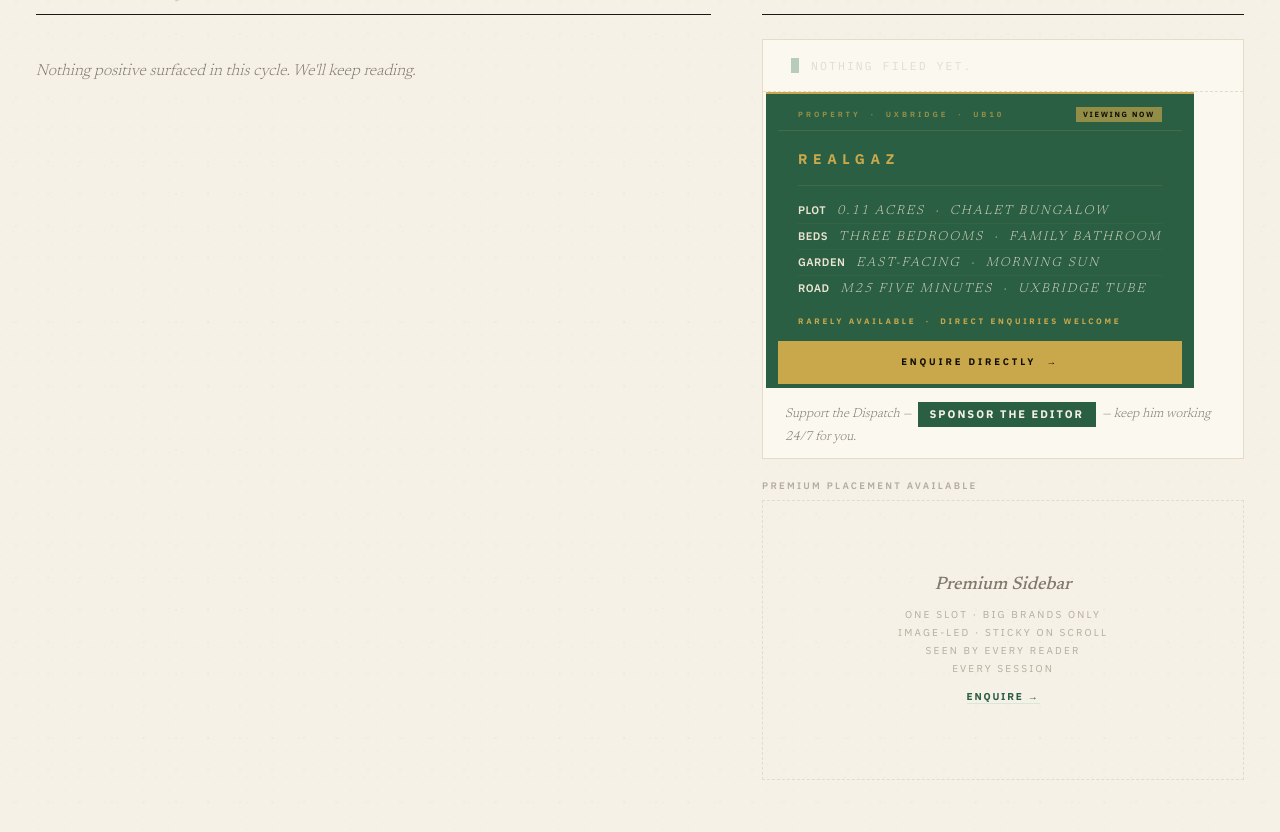
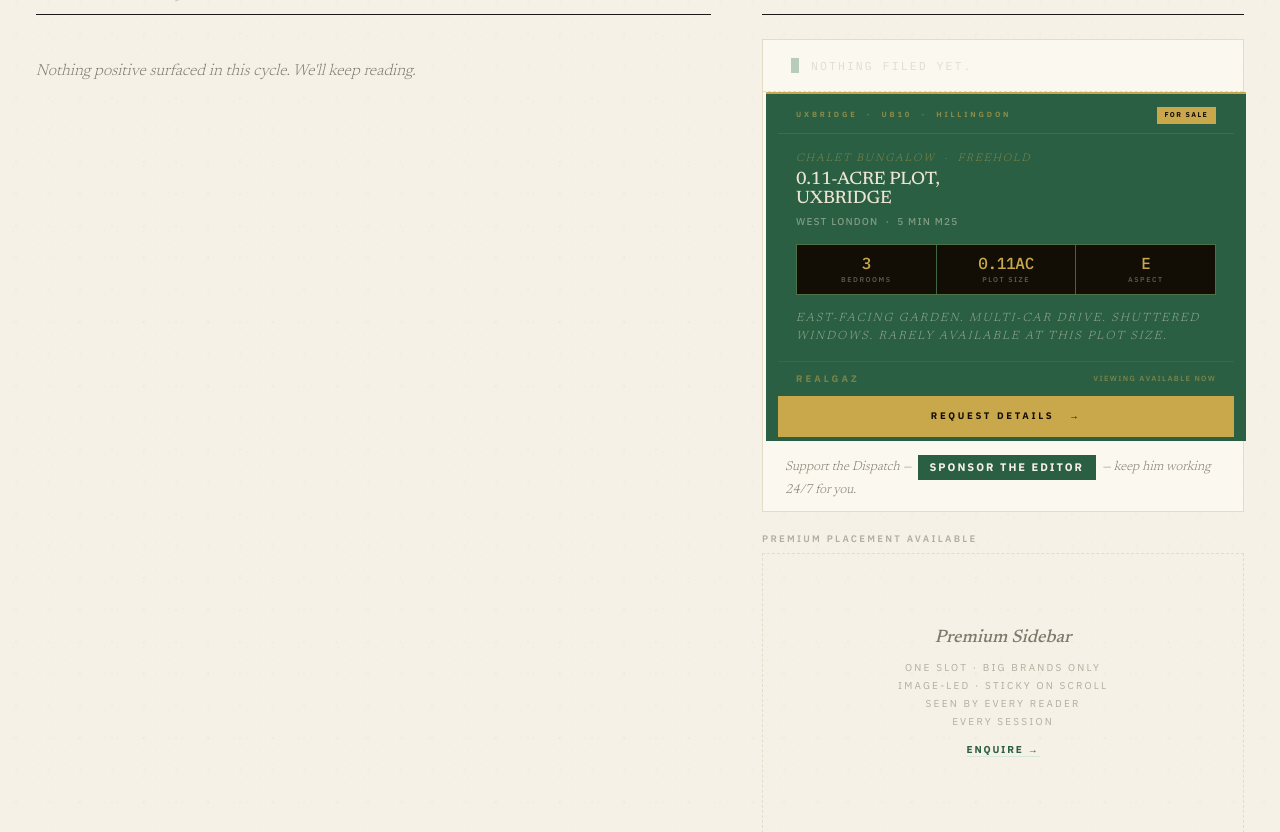
Before and after one commit to The-Code-Cauldron/MeDea, a Flask app: page / in a window 1280 px wide. Shown: the part 782-1614 px from the top of the page. Run offline with Flask 3, Linux system fonts and the light colour scheme; data that the repository does not hold is empty; some libraries are stand-ins or nearby versions.

Commit message:
REALGAZ: Savills-quality rebuild, full-width. Finance: Seeking Alpha + WSJ Markets feeds. Finance topic added.

```diff
--- a/app.py
+++ b/app.py
@@ -64,6 +64,9 @@ FEEDS = [
     ('The Register',        'https://www.theregister.com/headlines.atom',           'Technology',    'https://www.theregister.com'),
     ('Carbon Brief',        'https://www.carbonbrief.org/feed/',                    'Environment',   'https://www.carbonbrief.org'),
     ('Al-Monitor',          'https://www.al-monitor.com/rss',                       'Middle East',   'https://www.al-monitor.com'),
+    # Finance — market intelligence, insider trades, congressional activity
+    ('Seeking Alpha',       'https://seekingalpha.com/market_currents.xml',          'Finance',       'https://seekingalpha.com'),
+    ('WSJ Markets',         'https://feeds.a.dj.com/rss/RSSMarketsMain.xml',         'Finance',       'https://www.wsj.com/news/markets'),
 ]
 
 PRO_SOURCE_CAP      = 4
@@ -182,6 +185,13 @@ _TOPIC_RULES = [
         r'\b(?:hospital|nhs|cancer|mental health|drug|vaccine|disease|medical|patient|health|'
         r'treatment|clinical|gp|surgery|pandemic|outbreak|virus|drug|medicine|obesity|'
         r'dementia|stroke|diabetes|ambulance|a&e|emergency|wellbeing|pharmaceutical)\b', re.I)),
+    ('Finance',       re.compile(
+        r'\b(?:insider trading|congressional trade|sec filing|form 4|hedge fund|'
+        r'private equity|venture capital|\bipo\b|earnings report|quarterly results|'
+        r'merger|acquisition|short sell|activist investor|proxy fight|'
+        r'nasdaq|nyse|ftse|s&p 500|dow jones|\bforex\b|commodity|commodities|'
+        r'equities|portfolio|derivatives|options|futures|yield curve|bond market|'
+        r'wall street|seeking alpha|market cap|share price|stock price)\b', re.I)),
     ('Economy',       re.compile(
         r'\b(?:inflation|gdp|recession|bank|interest rate|mortgage|housing|wages|cost of living|'
         r'economy|market|budget|tax|trade|tariff|investment|growth|poverty|unemployment|'
--- a/templates/index.html
+++ b/templates/index.html
@@ -930,50 +930,78 @@
   /* ── REALGAZ property ad unit ── */
   /* ── REALGAZ premium property ad ── */
   .realgaz-ad{
-    display:block;text-decoration:none;
-    background:#120e06;
+    display:block;width:100%;box-sizing:border-box;
+    text-decoration:none;background:#120e06;
     border-top:2px solid #c9a84c;
-    transition:opacity .15s;
-  }
-  .realgaz-ad:hover{opacity:.93}
-  .rg-head{
-    padding:9px 20px 8px;
-    border-bottom:1px solid rgba(201,168,76,.18);
+    transition:opacity .15s;overflow:hidden;
+  }
+  .realgaz-ad:hover{opacity:.94}
+  .rg-location{
+    padding:9px 18px;border-bottom:1px solid rgba(201,168,76,.16);
     display:flex;align-items:center;justify-content:space-between;
   }
-  .rg-eye{
-    font-family:var(--sans);font-size:7.5px;letter-spacing:.40em;
-    text-transform:uppercase;font-weight:700;color:rgba(201,168,76,.65);
-  }
-  .rg-badge{
-    font-family:var(--sans);font-size:7.5px;letter-spacing:.22em;
-    text-transform:uppercase;font-weight:700;
-    color:#120e06;background:rgba(201,168,76,.65);padding:2px 7px;
-  }
-  .rg-body{padding:18px 20px 0}
+  .rg-loc-text{
+    font-family:var(--sans);font-size:7.5px;letter-spacing:.38em;
+    text-transform:uppercase;font-weight:700;color:rgba(201,168,76,.6);
+  }
+  .rg-status{
+    font-family:var(--sans);font-size:7px;letter-spacing:.20em;text-transform:uppercase;
+    font-weight:700;color:#120e06;background:#c9a84c;padding:3px 8px;
+  }
+  .rg-main{padding:16px 18px 14px}
+  .rg-type{
+    font-family:var(--serif);font-size:11px;font-style:italic;font-weight:300;
+    color:rgba(201,168,76,.55);margin-bottom:4px;
+  }
+  .rg-address{
+    font-family:var(--serif);font-size:18px;font-weight:500;
+    letter-spacing:-.01em;color:#ece4d2;line-height:1.1;margin-bottom:4px;
+    font-variation-settings:"opsz" 18;
+  }
+  .rg-locale{
+    font-family:var(--sans);font-size:10px;letter-spacing:.12em;
+    color:rgba(236,228,210,.45);text-transform:uppercase;font-weight:500;
+  }
+  .rg-stats{
+    display:grid;grid-template-columns:1fr 1fr 1fr;
+    gap:1px;background:rgba(201,168,76,.12);
+    margin:14px 0;border:1px solid rgba(201,168,76,.12);
+  }
+  .rg-stat{
+    background:#120e06;padding:10px 10px 8px;text-align:center;
+  }
+  .rg-stat-val{
+    font-family:var(--mono);font-size:16px;font-weight:500;
+    color:#c9a84c;line-height:1;font-variant-numeric:tabular-nums;
+    letter-spacing:-.02em;
+  }
+  .rg-stat-lbl{
+    font-family:var(--sans);font-size:7px;letter-spacing:.22em;
+    text-transform:uppercase;font-weight:600;
+    color:rgba(236,228,210,.35);margin-top:4px;
+  }
+  .rg-desc{
+    font-family:var(--serif);font-size:12px;font-style:italic;font-weight:300;
+    color:rgba(236,228,210,.55);line-height:1.5;margin-bottom:2px;
+    font-variation-settings:"opsz" 12;
+  }
+  .rg-brand-bar{
+    padding:10px 18px;border-top:1px solid rgba(201,168,76,.12);
+    display:flex;align-items:center;justify-content:space-between;
+  }
   .rg-brand{
-    font-family:var(--sans);font-size:14px;font-weight:800;
-    letter-spacing:.40em;text-transform:uppercase;
-    color:#c9a84c;margin-bottom:14px;
-  }
-  .rg-rule{height:1px;background:rgba(201,168,76,.15);margin-bottom:12px}
-  .rg-specs{display:flex;flex-direction:column}
-  .rg-spec{
-    font-family:var(--serif);font-size:13px;font-weight:300;font-style:italic;
-    color:rgba(236,228,210,.84);line-height:1;
-    padding:6px 0;border-bottom:1px solid rgba(201,168,76,.07);
-  }
-  .rg-spec:last-child{border-bottom:none}
-  .rg-spec strong{font-style:normal;font-weight:600;color:#ece4d2;font-size:11px;letter-spacing:.04em;font-family:var(--sans);margin-right:6px}
-  .rg-avail{
-    font-family:var(--sans);font-size:8px;letter-spacing:.34em;text-transform:uppercase;
-    font-weight:700;color:#c9a84c;padding:14px 20px 0;
+    font-family:var(--sans);font-size:9.5px;font-weight:800;
+    letter-spacing:.32em;text-transform:uppercase;color:rgba(201,168,76,.5);
+  }
+  .rg-rarity{
+    font-family:var(--sans);font-size:7.5px;letter-spacing:.18em;text-transform:uppercase;
+    font-weight:600;color:rgba(201,168,76,.5);
   }
   .rg-cta{
-    display:block;margin-top:14px;
-    font-family:var(--sans);font-size:9.5px;letter-spacing:.30em;text-transform:uppercase;
+    display:block;width:100%;box-sizing:border-box;
+    font-family:var(--sans);font-size:9.5px;letter-spacing:.28em;text-transform:uppercase;
     font-weight:700;color:#120e06;background:#c9a84c;
-    padding:14px 20px;text-align:center;
+    padding:13px 18px;text-align:center;
     transition:background .15s;
   }
   .realgaz-ad:hover .rg-cta{background:#d4b55a}
@@ -1559,22 +1587,35 @@
           </div>
           <div class="dispatch-sponsor">
           <a class="realgaz-ad" href="mailto:axion-project@proton.me?subject=REALGAZ%20Property%20Enquiry" target="_blank" rel="noopener">
-            <div class="rg-head">
-              <span class="rg-eye">Property &nbsp;·&nbsp; Uxbridge &nbsp;·&nbsp; UB10</span>
-              <span class="rg-badge">Viewing now</span>
+            <div class="rg-location">
+              <span class="rg-loc-text">Uxbridge &nbsp;·&nbsp; UB10 &nbsp;·&nbsp; Hillingdon</span>
+              <span class="rg-status">For sale</span>
             </div>
-            <div class="rg-body">
-              <div class="rg-brand">Realgaz</div>
-              <div class="rg-rule"></div>
-              <div class="rg-specs">
-                <div class="rg-spec"><strong>Plot</strong> 0.11 acres &nbsp;·&nbsp; chalet bungalow</div>
-                <div class="rg-spec"><strong>Beds</strong> Three bedrooms &nbsp;·&nbsp; family bathroom</div>
-                <div class="rg-spec"><strong>Garden</strong> East-facing &nbsp;·&nbsp; morning sun</div>
-                <div class="rg-spec"><strong>Road</strong> M25 five minutes &nbsp;·&nbsp; Uxbridge tube</div>
+            <div class="rg-main">
+              <div class="rg-type">Chalet bungalow &nbsp;·&nbsp; freehold</div>
+              <div class="rg-address">0.11-Acre Plot,<br>Uxbridge</div>
+              <div class="rg-locale">West London &nbsp;·&nbsp; 5 min M25</div>
+              <div class="rg-stats">
+                <div class="rg-stat">
+                  <div class="rg-stat-val">3</div>
+                  <div class="rg-stat-lbl">Bedrooms</div>
+                </div>
+                <div class="rg-stat">
+                  <div class="rg-stat-val">0.11ac</div>
+                  <div class="rg-stat-lbl">Plot size</div>
+                </div>
+                <div class="rg-stat">
+                  <div class="rg-stat-val">E</div>
+                  <div class="rg-stat-lbl">Aspect</div>
+                </div>
               </div>
+              <div class="rg-desc">East-facing garden. Multi-car drive. Shuttered windows. Rarely available at this plot size.</div>
             </div>
-            <div class="rg-avail">Rarely available &nbsp;·&nbsp; Direct enquiries welcome</div>
-            <div class="rg-cta">Enquire directly &nbsp;→</div>
+            <div class="rg-brand-bar">
+              <span class="rg-brand">Realgaz</span>
+              <span class="rg-rarity">Viewing available now</span>
+            </div>
+            <div class="rg-cta">Request details &nbsp;&nbsp;→</div>
           </a>
           <div style="padding:14px 22px 12px;font-family:var(--serif);font-style:italic;font-weight:300;font-size:13px;line-height:1.5;color:var(--ink-3)">
             Support the Dispatch —
```
